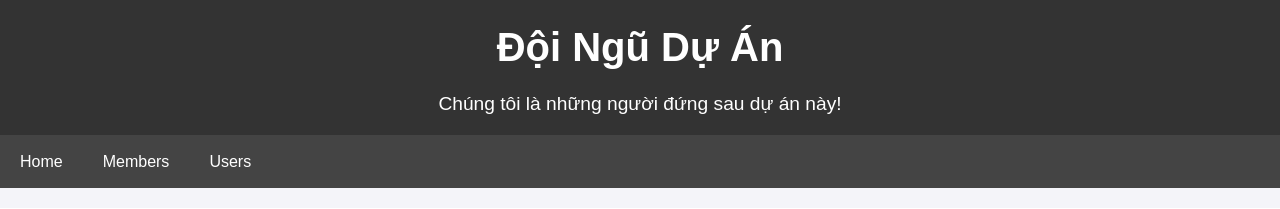
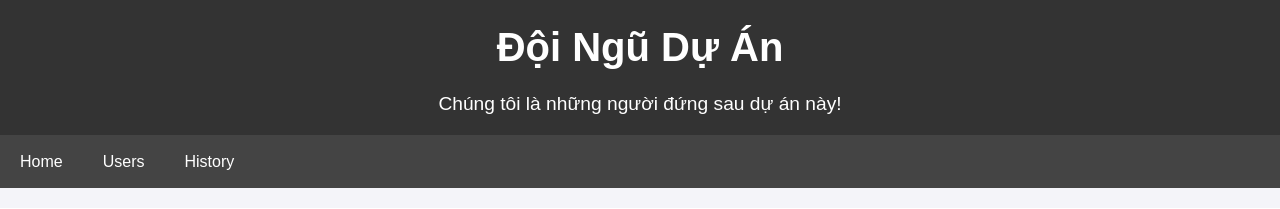
Before and after one commit to nhathuy25/iot-badge-system, a Flask app: page /members in a window 1280 px wide. Shown: the top 209 px of the page. Run offline with Flask 3, Linux system fonts and the light colour scheme; some libraries are stand-ins or nearby versions.

Commit message:
Update nav bar for members.html

```diff
--- a/templates/index.html
+++ b/templates/index.html
@@ -13,7 +13,7 @@
     </header>
 
     <nav>
-      <a href="/templates/index.html">Home</a>
+      <a href="/">Home</a>
       <a href="/members">Members</a>
       <a href="/users">Users</a>
       <a href="/attendance">History</a>
--- a/templates/members.html
+++ b/templates/members.html
@@ -13,9 +13,9 @@
     </header>
 
     <nav>
-      <a href="/templates/index.html">Home</a>
-      <a href="/templates/members.html">Members</a>
-      <a href="/templates/users.html">Users</a>
+      <a href="/">Home</a>
+      <a href="/users">Users</a>
+      <a href="/attendance">History</a>
     </nav>
 
     <section class="main-content">
```
